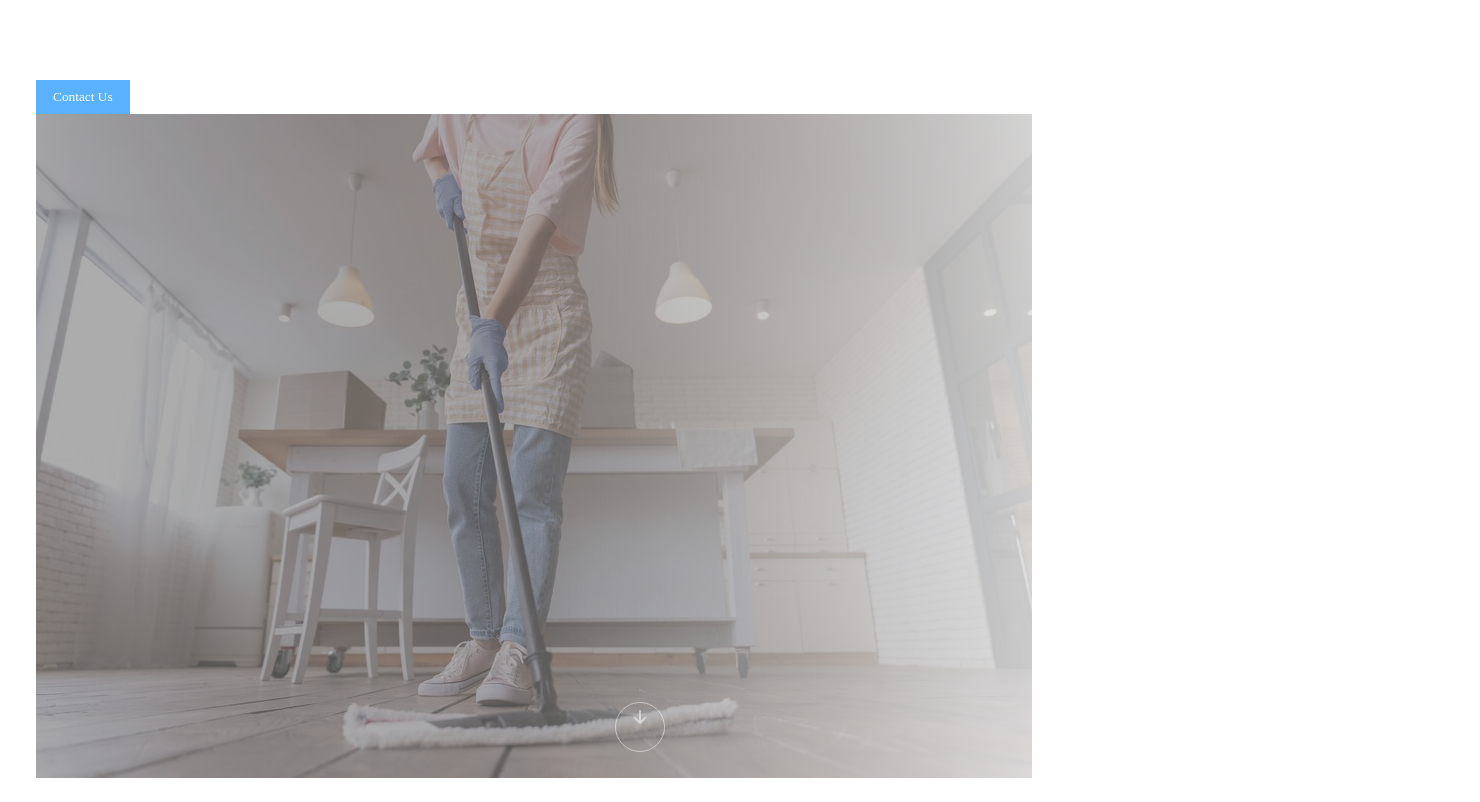
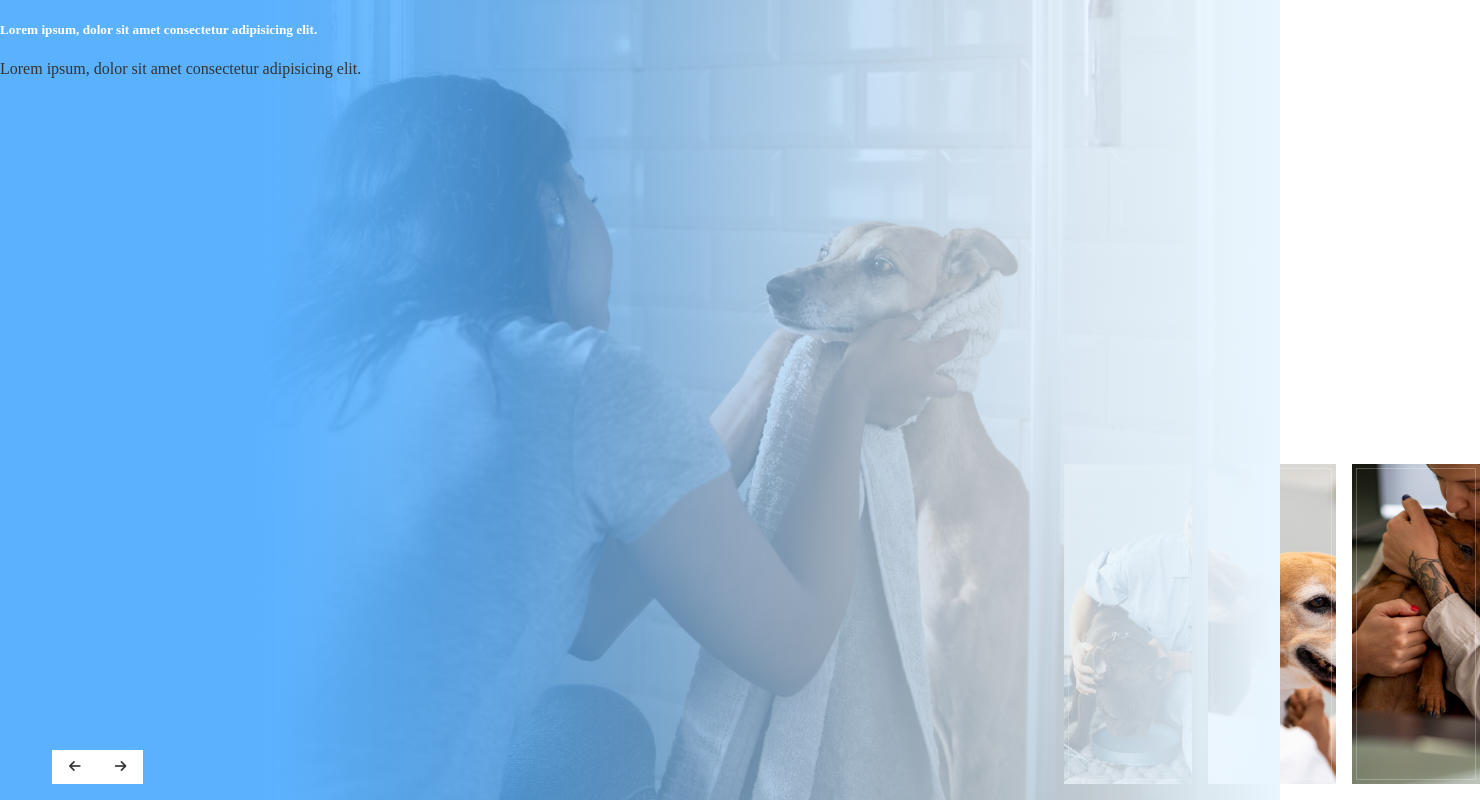
Before and after one commit to MoisesMarchini/Template-GreenThumb, an Angular app: page / in a window 1280 px wide. Shown: the top 802 px of the page, 1480 px wide, since content can reach past the window. Built offline with nearby package versions, Linux system fonts and the light colour scheme.

Commit message:
Att: Navbar-cta-btn;

```diff
--- a/src/app/app.component.html
+++ b/src/app/app.component.html
@@ -1,14 +1,16 @@
 <app-navbar></app-navbar>
-<main>
+<main style="--_section-bg-color: white">
   <app-hero-section></app-hero-section>
   <app-feature-section
     *ngFor="let props of customProps.featureSections"
     [sectionProps]="props"
   ></app-feature-section>
   <app-our-services-section></app-our-services-section>
-  <!-- <app-slider></app-slider> -->
+  <app-base-section>
+    <app-slider></app-slider>
+  </app-base-section>
   <app-benefits-section
-    style="--_background: #eaf6ff"
+    style="--_background: #eaf6ff; --_section-bg-color: #eaf6ff"
     *ngFor="let props of customProps.benefitsSections"
     [sectionProps]="props"
   ></app-benefits-section>
--- a/src/app/components/navbar/navbar.component.html
+++ b/src/app/components/navbar/navbar.component.html
@@ -9,7 +9,7 @@
         {{ companyName }}
       </h1>
       <div class="btn-actions flex gap-3 ml-auto">
-        <app-default-button>Contact Us</app-default-button>
+        <app-default-button>Request a Estimate</app-default-button>
       </div>
     </div>
   </div>
--- a/src/app/components/placeholder-img-wrapper/placeholder-img-wrapper.component.scss
+++ b/src/app/components/placeholder-img-wrapper/placeholder-img-wrapper.component.scss
@@ -1,5 +1,4 @@
 :host {
-  --_section-bg-color: white;
   &.has-before > .img-wrapper::before {
     content: "";
     position: absolute;
```
